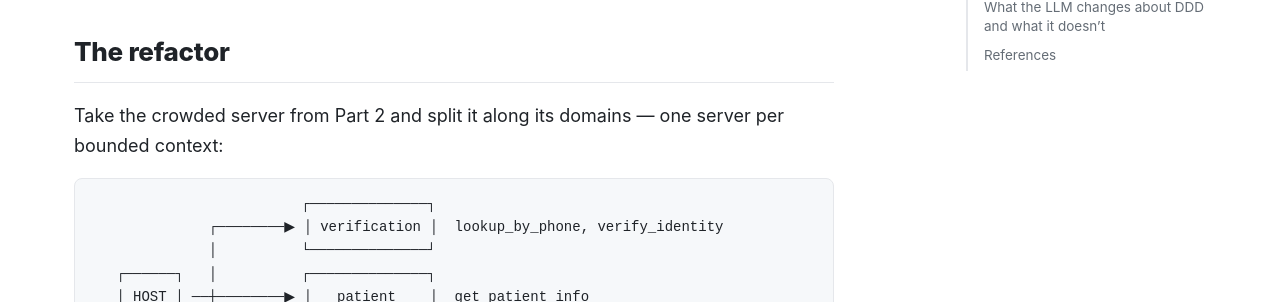
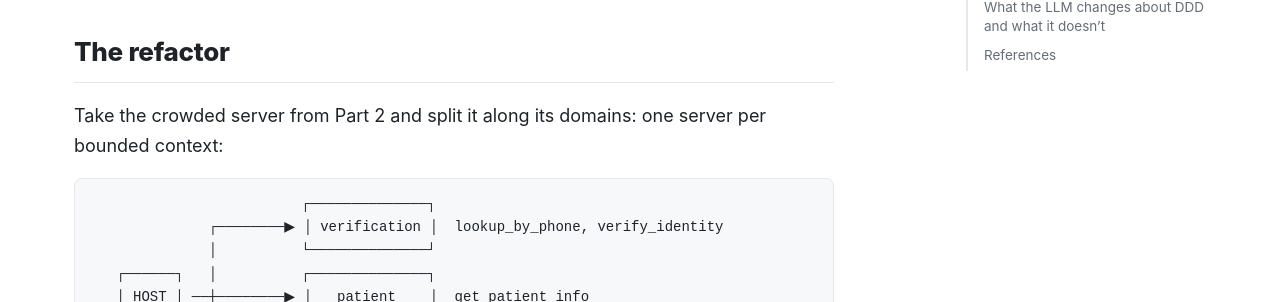
Before and after one commit to tungnhitran/tungnhitran.github.io, a Jekyll site: the page built from _posts/2026-08-15-mcp-meets-ddd.md, in a window 1280 px wide and 900 px high. Shown: the part 318-620 px from the top of the window. Built offline with Jekyll 4.4.1, drawn with Linux system fonts in a browser that asks for light colours.

````diff
--- a/_posts/2026-08-15-mcp-meets-ddd.md
+++ b/_posts/2026-08-15-mcp-meets-ddd.md
@@ -10,7 +10,7 @@ tags: [MCP, Domain-Driven Design, Bounded Contexts]
 
 ## The refactor
 
-Take the crowded server from Part 2 and split it along its domains — one server per bounded context:
+Take the crowded server from Part 2 and split it along its domains: one server per bounded context:
 
 ```
                          ┌──────────────┐
````
